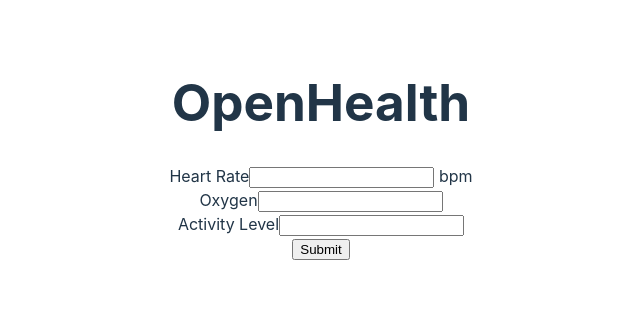
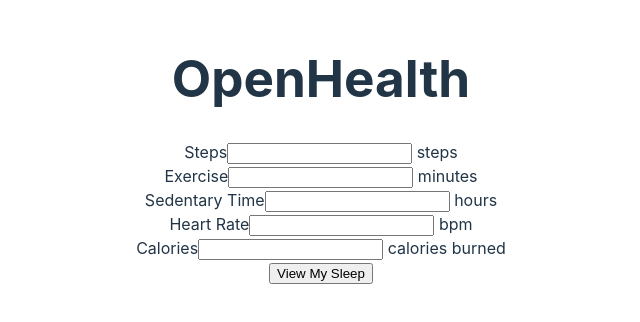
Before and after one commit to brackeneddy/CS6440-Fall24-Pharma5-GroupProject, a React (Vite) app in the folder frontend/: page / in a window 1280 px wide. Shown: the part 250-572 px from the top of the page, without its empty margins (319-959 px from the left). Built offline with nearby package versions, Linux system fonts and the light colour scheme.

Commit message:
Use .fetch as a placeholder for connecting to the backend

```diff
--- a/frontend/src/FormComponent.jsx
+++ b/frontend/src/FormComponent.jsx
@@ -3,9 +3,11 @@ import { useState } from "react";
 
 export default function FormComponent() {
   const [formData, setFormData] = useState({
-    heart_rate: "",
-    oxygen: "",
-    activity_level: "",
+    steps: "",
+    exercise: "",
+    sedentary_time: "",
+    resting_heart_rate: "",
+    calories_burned: "",
   });
 
   const handleChange = (e) => {
@@ -16,32 +18,55 @@ export default function FormComponent() {
     }));
   };
 
-  const handleSubmit = (e) => {
+  const handleSubmit = async (e) => {
     e.preventDefault();
-    const heartRate = formData.heart_rate;
-    const oxygen = formData.oxygen;
-    const activityLevel = formData.activity_level;
 
-    console.log(`Heart rate: ${heartRate} bpm /// Oxygen: ${oxygen} /// Activity level: ${activityLevel}`);
+    //TODO: We might need to enable CORS for flask
+    try {
+      const response = await fetch('http://localhost:5000/predict', {
+        method: 'POST',
+        headers: {
+          'Content-Type': 'application/json',
+        },
+        body: JSON.stringify(formData),
+      });
+
+      if (response.ok) {
+        //TODO: Decide on what to do with the response
+        const result = await response.json();
+        prediction.value = result.prediction;
+      } else {
+        console.error("Error:", response.statusText);
+      }
+    } catch (error) {
+      console.error("Fetch error:", error);
+    }
   }
 
   return (
     <>
       <form onSubmit={handleSubmit}>
         <div>
-          <label>Heart Rate</label>
-          <input type="number" name="heart_rate" onChange={handleChange} /> bpm
+          <label>Steps</label>
+          <input type="number" name="steps" onChange={handleChange} /> steps
         </div>
         <div>
-          <label>Oxygen</label>
-          <input type="number" name="oxygen" onChange={handleChange} />
+          <label>Exercise</label>
+          <input type="number" name="exercise" onChange={handleChange} /> minutes
         </div>
         <div>
-          <label>Activity Level</label>
-          <input type="number" name="activity_level" onChange={handleChange} />
+          <label>Sedentary Time</label>
+          <input type="number" name="sedentary_time" onChange={handleChange} /> hours
         </div>
-
-        <input type="submit" value="Submit" />
+        <div>
+          <label>Heart Rate</label>
+          <input type="number" name="resting_heart_rate" onChange={handleChange} /> bpm
+        </div>
+        <div>
+          <label>Calories</label>
+          <input type="number" name="calories_burned" onChange={handleChange} /> calories burned
+        </div>
+        <input type="submit" value="View My Sleep" />
       </form>
     </>
   )
```
